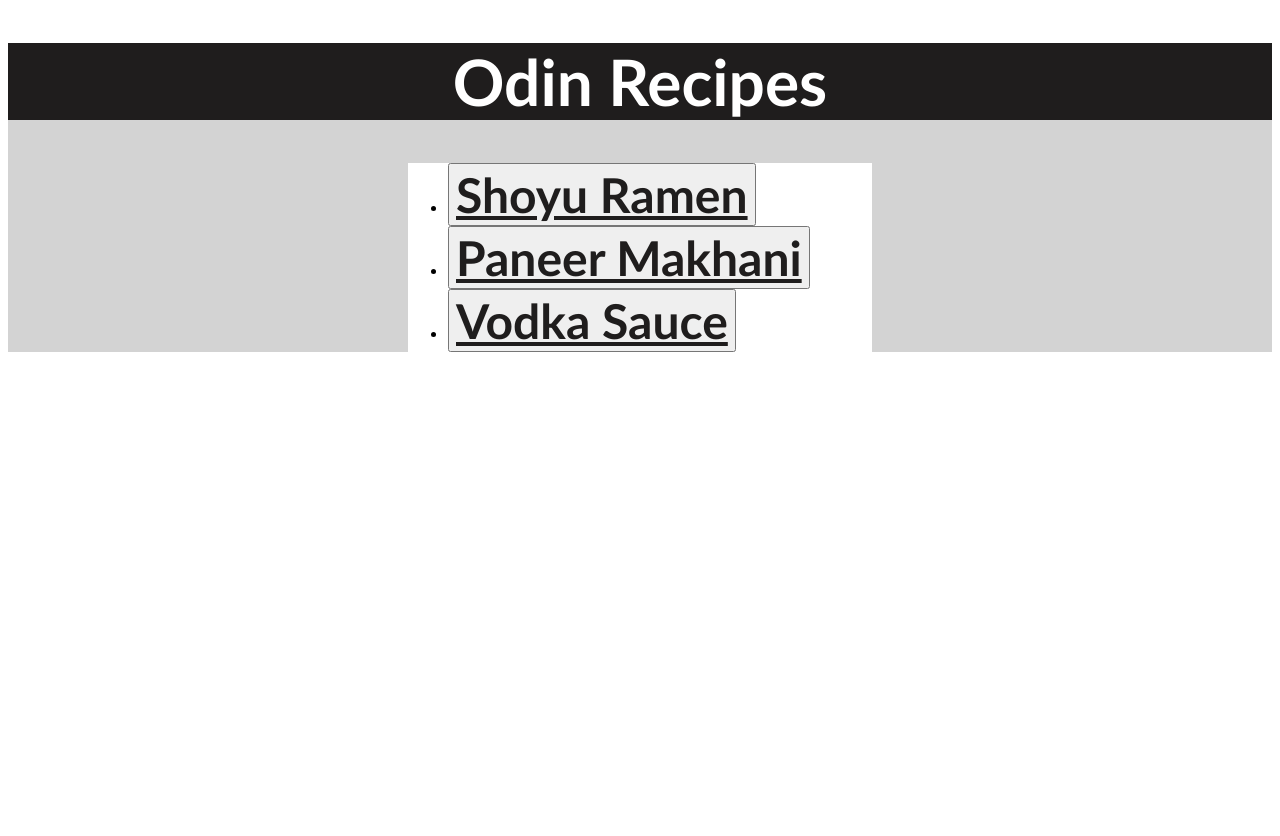
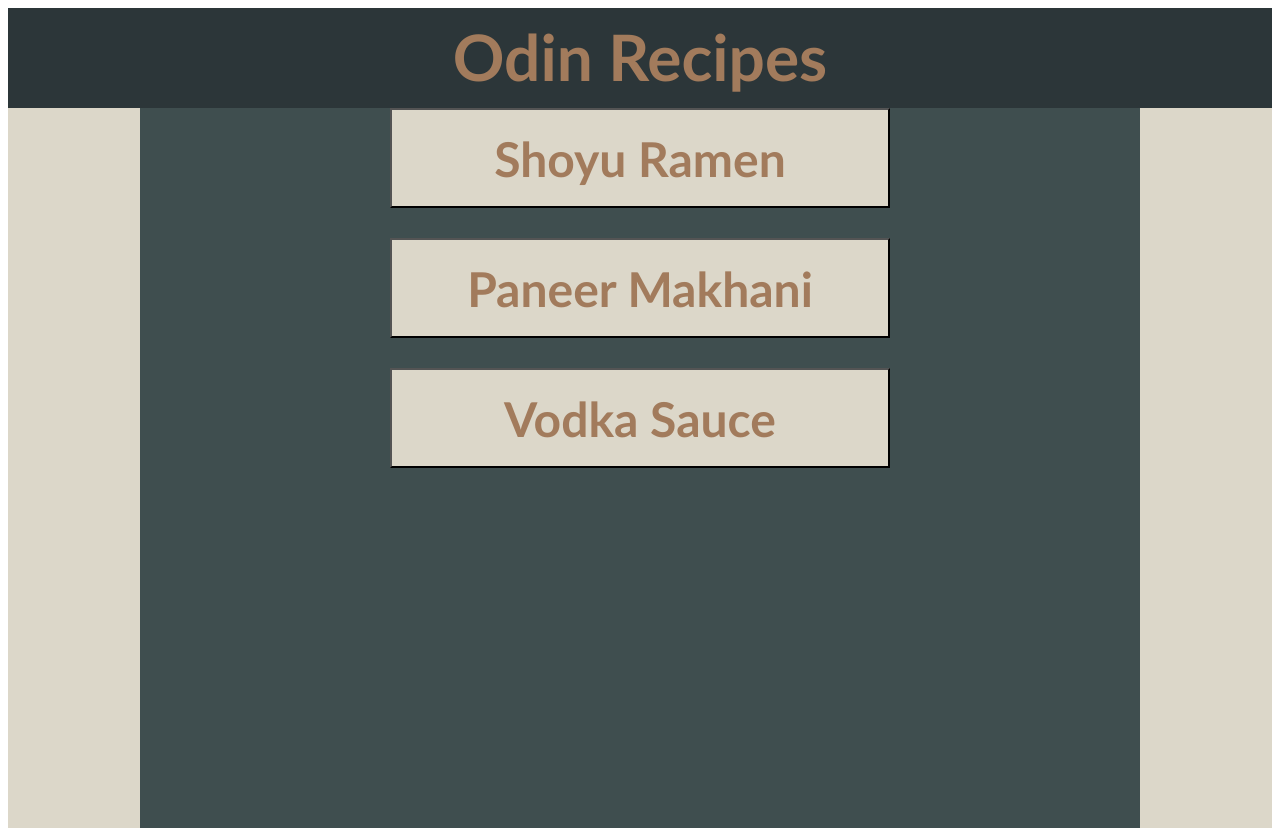
Before and after one commit to ggesford/odin-recipes, a plain HTML site: page index.html in a window 1280 px wide. Before the commit the page ends 800 px from the top, so only its background shows below. Drawn offline with Linux system fonts and the light colour scheme.

Commit message:
further style index

```diff
--- a/index.html
+++ b/index.html
@@ -8,13 +8,10 @@
     <body>
         <div class="background">
             <h1 class="home">Odin Recipes</h1>
-            <div class="card">
-
-                <ul>
-                    <li><button><a class="home" href="./recipes/jpramen.html"><strong>Shoyu Ramen</strong></a></button></li>
-                    <li><button><a class="home" href="./recipes/pnrmki.html"><strong>Paneer Makhani</strong></a></button></li>
-                    <li><button><a class="home" href="./recipes/vdkpasta.html"><strong>Vodka Sauce</strong></a></button></li>
-                </ul>
+        <div class="card home">
+            <button class="home"><a class="home" href="./recipes/jpramen.html"><strong>Shoyu Ramen</strong></a></button>
+            <button class="home"><a class="home" href="./recipes/pnrmki.html"><strong>Paneer Makhani</strong></a></button>
+        <button class="home"><a class="home" href="./recipes/vdkpasta.html"><strong>Vodka Sauce</strong></a></button>
             </div>
         </div>
     </body>
--- a/styles/style.css
+++ b/styles/style.css
@@ -2,29 +2,44 @@
     font-family:'Trebuchet MS', 'Lucida Sans Unicode', 'Lucida Grande', 'Lucida Sans', Arial, sans-serif;
 }
 div.background {
-    background-color:lightgray;
+    background-color:#DCD7C9;
 
 }
-div.card {
-    background-color: white;
-    margin-top:0px;
-    margin-left: 400px;
-    margin-right: 400px;
+div.card.home {
+    box-sizing:border-box;
+    background-color:#3F4E4F;
+    margin:auto;
+    height:720px;
+    width:1000px;
+
 }
 h1.home {
     text-align: center;
-    background-color: rgb(31, 29, 29);
-    color:white;
+    background-color: #2C3639;
+    color:#A27B5C;
     font-weight:bold;
     font-size:64px;
+    margin-top: 0px;
+    margin-bottom:0px;
+    box-sizing: border-box;
+    height:100px;
+    padding-top:10px;
 
 }
 a.home {
-    color: rgb(31, 29, 29);
+    color: #A27B5C;
     font-size:48px;
+    text-decoration: none;
 }
-ul.home {
-    display:inline-block;
+button.home {
+    display:block;
+    margin:auto;
+    margin-bottom:
+    box-sizing: border-box;
+    height:100px;
+    width:500px;
+    background-color:#DCD7C9;
+    margin-bottom:30px;
 }
 h2 {
     background-color:rgb(31, 29, 29) ;
```
